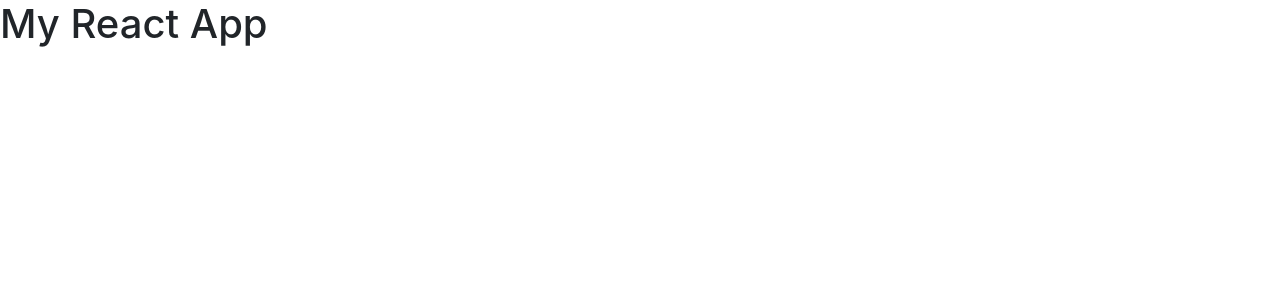
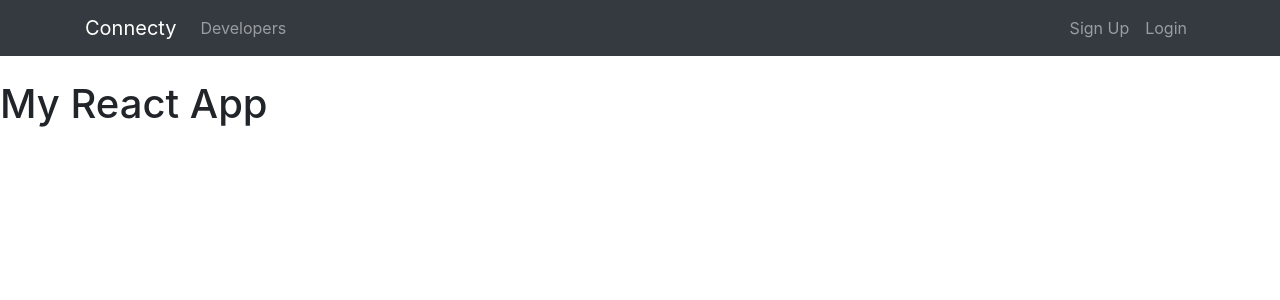
Before and after one commit to liketysplit/Connecty, a React (Create React App) app in the folder client/: page / in a window 1280 px wide. Shown: the top 300 px of the page. Built offline with nearby package versions, Linux system fonts and the light colour scheme.

Commit message:
2.3.1: NavBar added

```diff
--- a/client/src/App.js
+++ b/client/src/App.js
@@ -1,10 +1,15 @@
 import React, { Component } from "react";
 import "./App.css";
+
+import Navbar from "./components/layout/Navbar";
+import Footer from "./components/layout/Footer";
+import Landing from "./components/layout/Landing";
 
 class App extends Component {
 	render() {
 		return (
 			<div className="App">
+				<Navbar />
 				<h1> My React App </h1>{" "}
 			</div>
 		);
--- /dev/null
+++ b/client/src/components/layout/Navbar.js
@@ -0,0 +1,49 @@
+import React, { Component } from "react";
+
+class Navbar extends Component {
+	render() {
+		return (
+			<nav className="navbar navbar-expand-sm navbar-dark bg-dark mb-4">
+				<div className="container">
+					<a className="navbar-brand" href="landing.html">
+						Connecty
+					</a>
+					<button
+						className="navbar-toggler"
+						type="button"
+						data-toggle="collapse"
+						data-target="#mobile-nav"
+					>
+						<span className="navbar-toggler-icon" />
+					</button>
+
+					<div className="collapse navbar-collapse" id="mobile-nav">
+						<ul className="navbar-nav mr-auto">
+							<li className="nav-item">
+								<a className="nav-link" href="profiles.html">
+									{" "}
+									Developers
+								</a>
+							</li>
+						</ul>
+
+						<ul className="navbar-nav ml-auto">
+							<li className="nav-item">
+								<a className="nav-link" href="register.html">
+									Sign Up
+								</a>
+							</li>
+							<li className="nav-item">
+								<a className="nav-link" href="login.html">
+									Login
+								</a>
+							</li>
+						</ul>
+					</div>
+				</div>
+			</nav>
+		);
+	}
+}
+
+export default Navbar;
```
Also changed, not shown: client/src/components/layout/Footer.js (added), client/src/components/layout/Landing.js (added).
